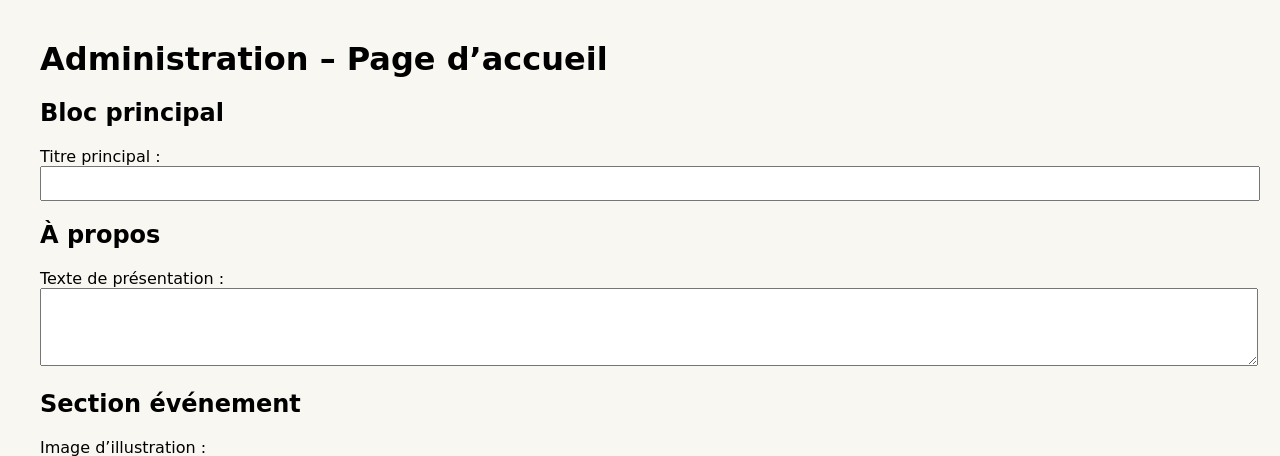
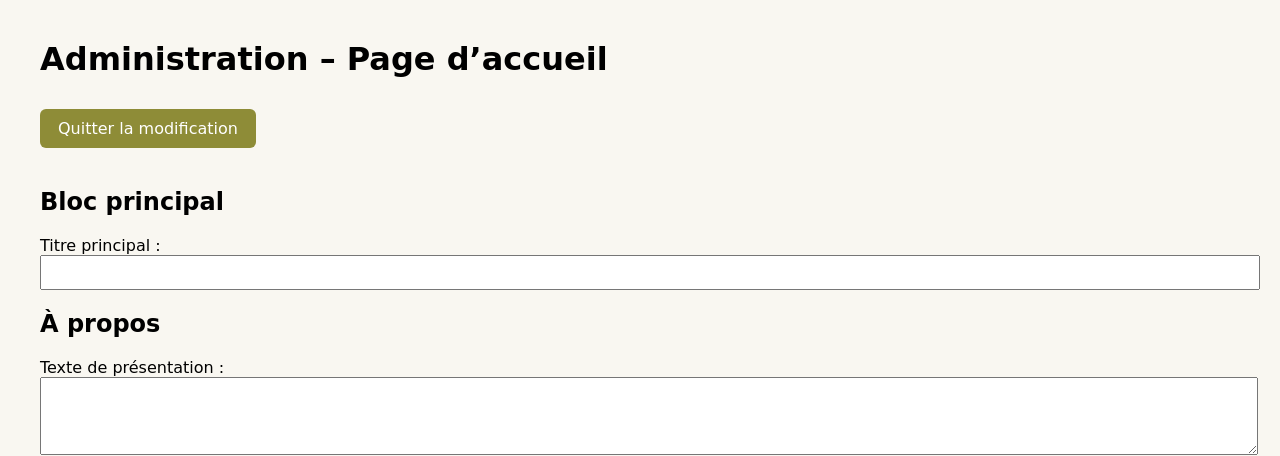
Before and after one commit to ethansoucher17/Metisse-Cook, a Flask app: page /admin/accueil in a window 1280 px wide. Shown: the top 456 px of the page. Run offline with Flask 3, Linux system fonts and the light colour scheme; the visitor is signed in with stand-in values (Sample User, id 1); data that the repository does not hold is empty; some web fonts are replaced.

Commit message:
ajout bouton

```diff
--- a/backend/templates/admin_accueil.html
+++ b/backend/templates/admin_accueil.html
@@ -36,6 +36,12 @@
 </head>
 <body>
   <h1>Administration – Page d’accueil</h1>
+  <p>
+    <a href="{{ url_for('admin_prestations') }}"
+       style="display: inline-block; margin: 10px 0 20px; padding: 10px 18px; background-color: #8e8c37; color: #fff; text-decoration: none; border-radius: 6px;">
+      Quitter la modification
+    </a>
+  </p>
 
   <form method="POST" enctype="multipart/form-data">
     <h2>Bloc principal</h2>
```
Also changed, not shown: 3 other files.
